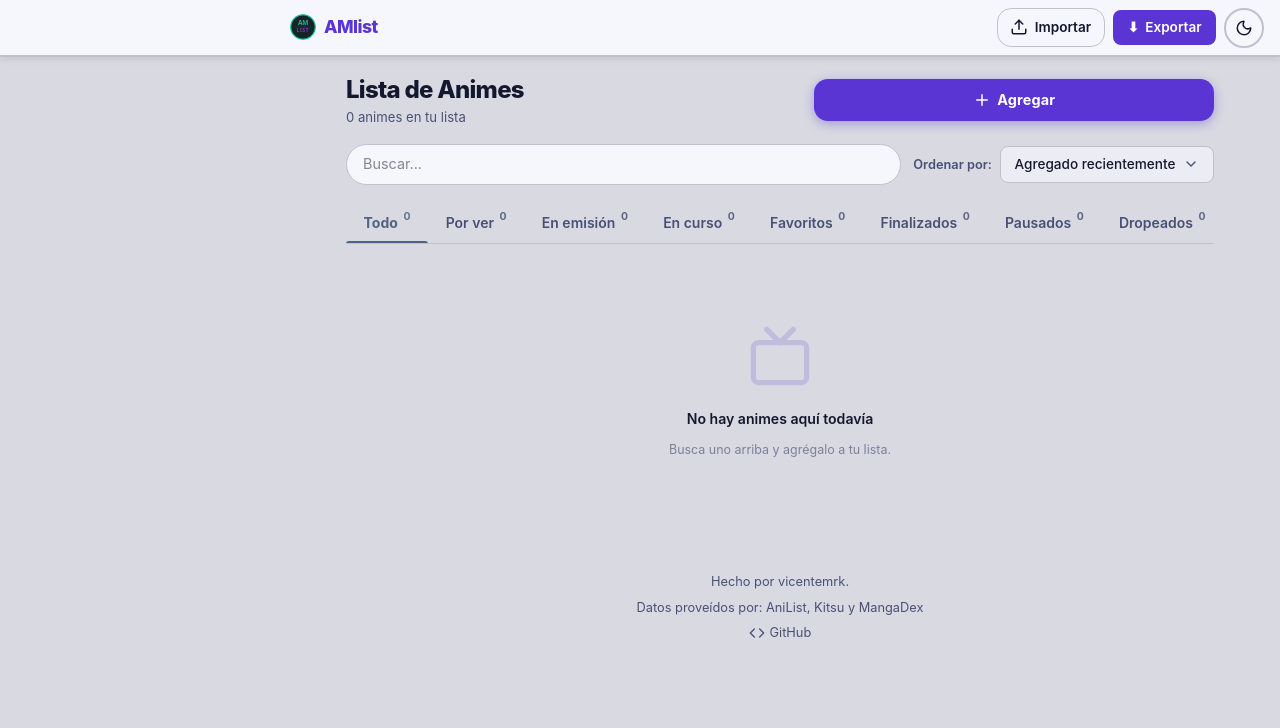
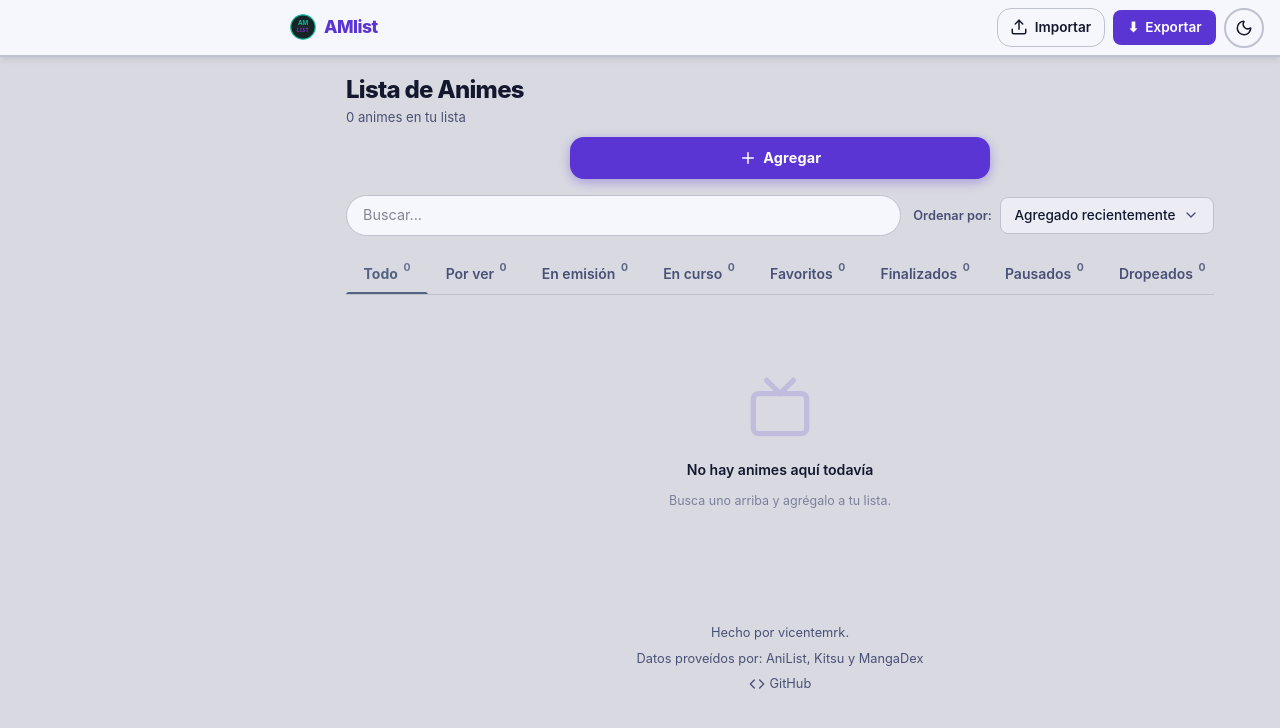
Before and after one commit to vicentemrk/Am-List, a React (Vite) app: page / in a window 1280 px wide. Shown: the top 728 px of the page. Built offline with nearby package versions, Linux system fonts and the light colour scheme.

Commit message:
feat: implement ItemListPage and update project documentation, stack, and architecture configuration.

```diff
--- a/src/presentation/pages/ItemListPage.jsx
+++ b/src/presentation/pages/ItemListPage.jsx
@@ -150,7 +150,10 @@ export function ItemListPage({ media = 'anime', onUpdate, onRemove, getFiltered,
               {counts.all} {counts.all === 1 ? unitSingular : unitPlural} en tu lista
             </p>
           </div>
+        </div>
 
+        {/* Botón Agregar centrado — v1.1 UI/UX */}
+        <div className="list-page__add-row">
           <button
             className="list-page__add-btn list-page__add-btn--expanded"
             onClick={onOpenAdd}
--- a/src/presentation/pages/ListPage.css
+++ b/src/presentation/pages/ListPage.css
@@ -68,11 +68,18 @@
 
 /* Variante expandida: ocupa el ancho del buscador anterior (header-row) */
 .list-page__add-btn--expanded {
-  flex: 1;
-  max-width: 400px;
+  max-width: 420px;
+  width: 100%;
   justify-content: center;
   padding: 0.62rem 1.1rem;
   font-size: 0.9rem;
+}
+
+/* Fila centrada del botón Agregar */
+.list-page__add-row {
+  display: flex;
+  justify-content: center;
+  margin-top: 0.4rem;
 }
 
 .list-page__toolbar {
@@ -233,8 +240,9 @@
 
 /* ── Mobile Accessibility Sizing ───────────────────────────────────────────── */
 @media (max-width: 768px) {
-  /* El botón Agregar --expanded se oculta: el FAB flotante lo reemplaza */
-  .list-page__add-btn--expanded {
+  /* El botón Agregar se oculta en mobile: el FAB flotante lo reemplaza */
+  .list-page__add-btn--expanded,
+  .list-page__add-row {
     display: none;
   }
 
```
Also changed, not shown: 5 other files (tests, documents, lock files or other folders).
